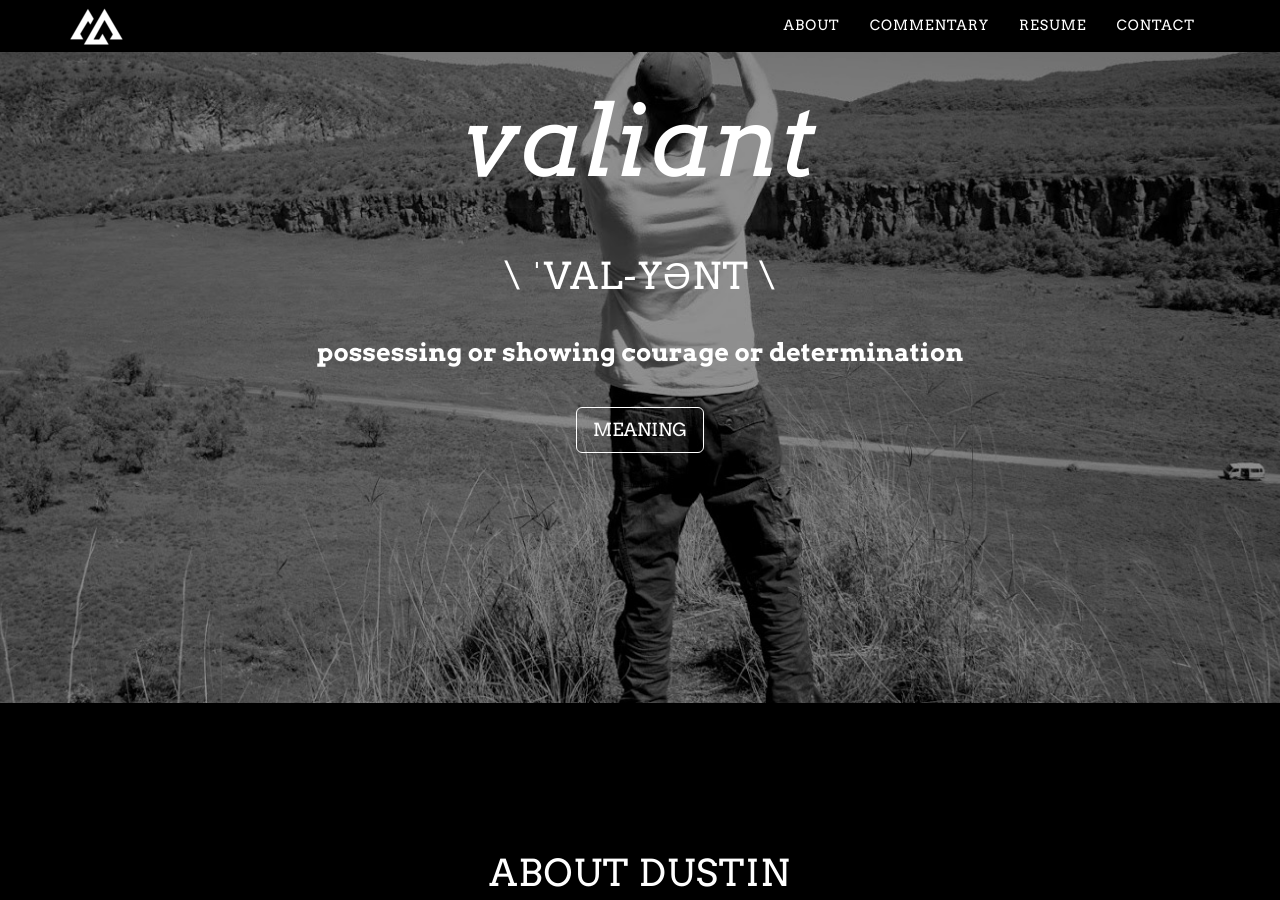
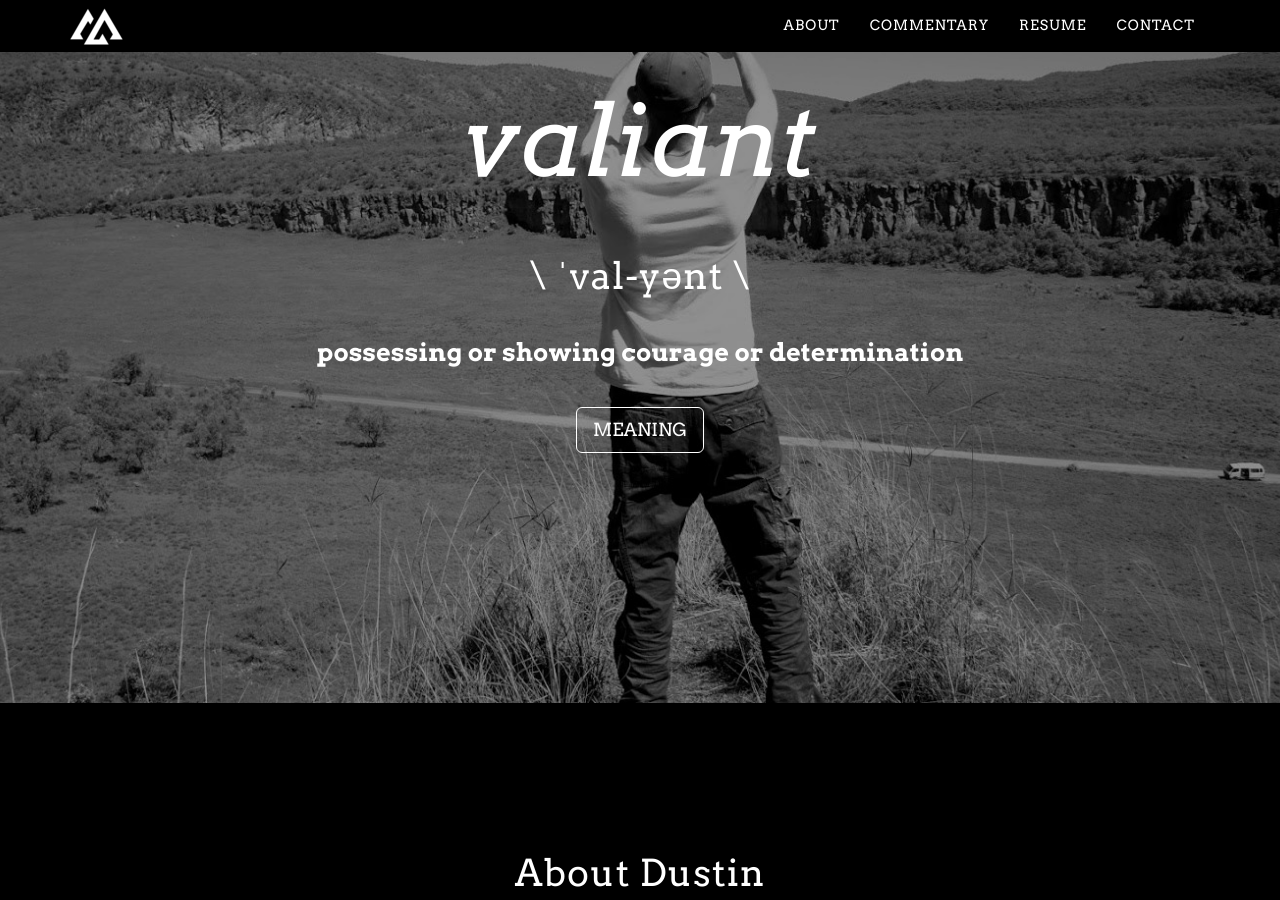
Before and after one commit to dustinwmooney/dustinmooney.website, a Jekyll site: the page built from index.html, in a window 1280 px wide and 900 px high, scrolled down 2194 px. Built offline with Jekyll 4.4.1, drawn with Linux system fonts in a browser that asks for light colours; nearby versions of some CDN libraries.

Commit message:
Update grayscale.css

```diff
--- a/_includes/css/grayscale.css
+++ b/_includes/css/grayscale.css
@@ -27,12 +27,10 @@ h1 {
 
 h2 {
     margin: 0 0 35px;
-    text-transform: uppercase;
     font-family: 'Arvo', Arial, sans-serif;
     font-weight: 500;
     letter-spacing: 1px;
     font-size: 37px;
-    text-transform: uppercase;
 }
 
 h3 {
@@ -44,7 +42,6 @@ h3 {
 
 h4 {
     margin: 0 0 35px;
-    text-transform: uppercase;
     font-family: 'Arvo', Arial, sans-serif;
     font-weight: 500;
     letter-spacing: 1px;
@@ -52,7 +49,6 @@ h4 {
 
 h5 {
     margin: 0 0 35px;
-    text-transform: uppercase;
     font-family: 'Arvo', Arial, sans-serif;
     font-weight: 500;
     letter-spacing: 1px;
@@ -60,7 +56,6 @@ h5 {
 
 h6 {
     margin: 0 0 35px;
-    text-transform: uppercase;
     font-family: 'Arvo', Arial, sans-serif;
     font-weight: 500;
     letter-spacing: 1px;
```
